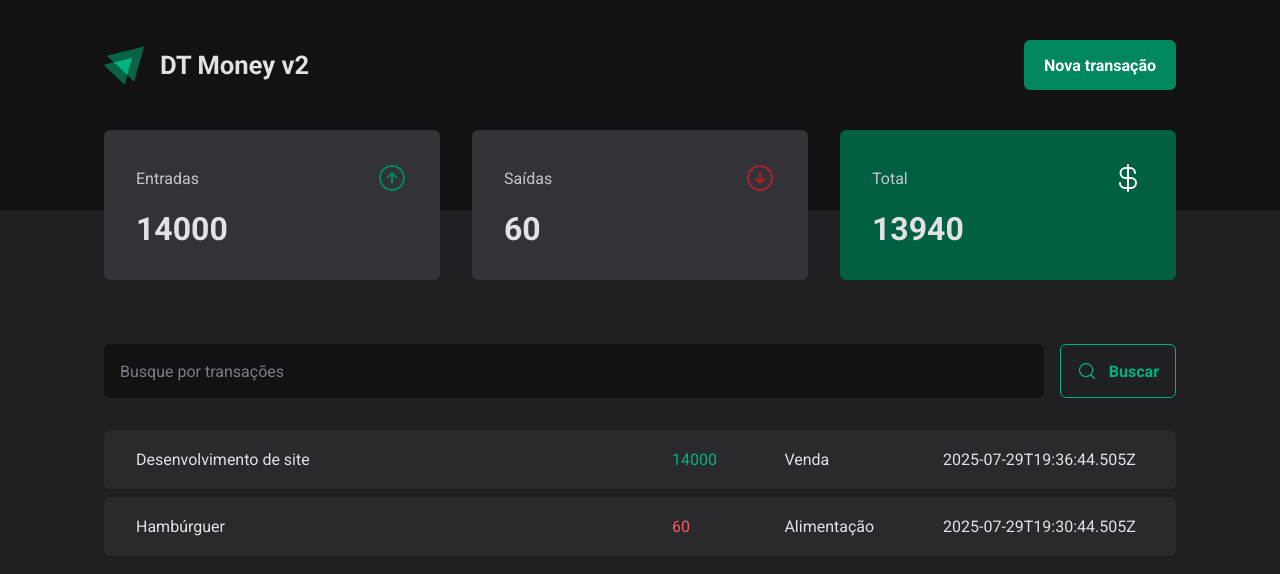
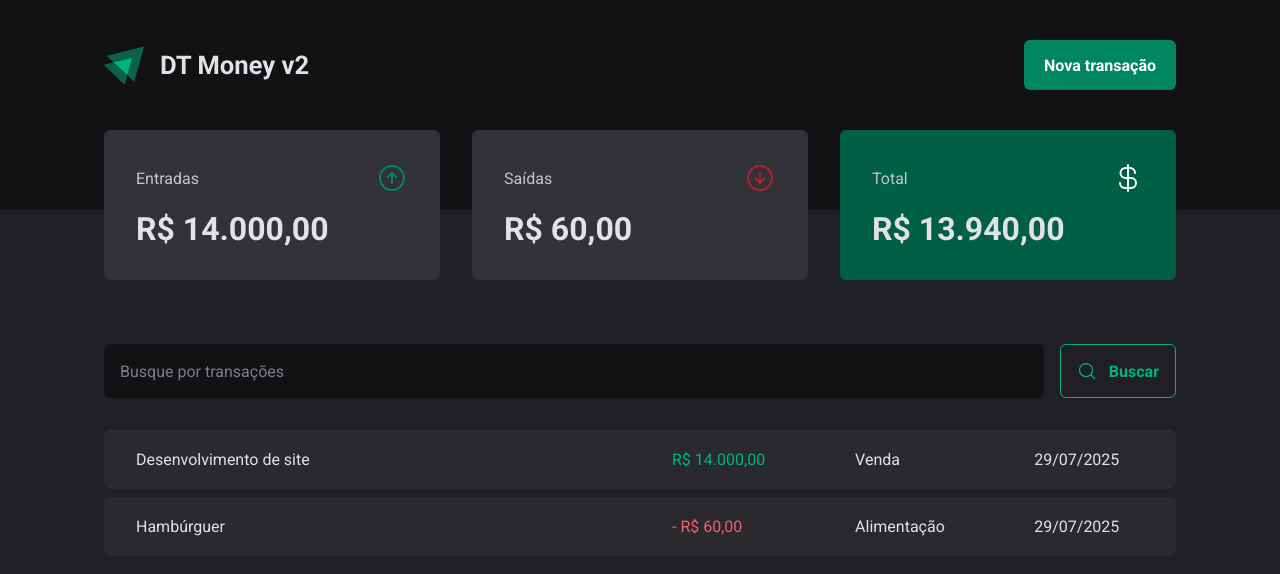
Before and after one commit to renyzeraa/dt-money-v2, a React (Vite) app: page / in a window 1280 px wide. Shown: the top 574 px of the page. Built offline with nearby package versions, Linux system fonts and the light colour scheme; data requests are answered from the project's data file.

Commit message:
feat: formatando valores

```diff
--- a/src/components/summary.tsx
+++ b/src/components/summary.tsx
@@ -1,4 +1,5 @@
 import { useTransactionStore } from "@/state/transactions";
+import { priceFormatter } from "@/utils/formatter";
 import { ArrowCircleDown, ArrowCircleUp, CurrencyDollar } from "phosphor-react";
 import { useShallow } from "zustand/shallow";
 
@@ -29,21 +30,21 @@ export function Summary() {
                     <span>Entradas</span>
                     <ArrowCircleUp size={32} className="text-green-500" />
                 </header>
-                <strong className="block mt-4 text-[2rem]">{income}</strong>
+                <strong className="block mt-4 text-[2rem]">{priceFormatter(income)}</strong>
             </div>
             <div className="bg-gray-600 rounded-md p-8">
                 <header className="flex justify-between text-gray-300 items-center">
                     <span>Saídas</span>
                     <ArrowCircleDown size={32} className="text-red-500" />
                 </header>
-                <strong className="block mt-4 text-[2rem]">{outcome}</strong>
+                <strong className="block mt-4 text-[2rem]">{priceFormatter(outcome)}</strong>
             </div>
             <div className="bg-gray-600 rounded-md p-8">
                 <header className="flex justify-between text-gray-300 items-center">
                     <span>Total</span>
                     <CurrencyDollar size={32} className="text-white" />
                 </header>
-                <strong className="mt-4 text-[2rem] block">{total}</strong>
+                <strong className="mt-4 text-[2rem] block">{priceFormatter(total)}</strong>
             </div>
         </section>
     )
--- a/src/pages/transactions.tsx
+++ b/src/pages/transactions.tsx
@@ -5,6 +5,7 @@ import { Summary } from "../components/summary";
 import { cn } from "@/lib/utils";
 import { useTransactionStore } from "@/state/transactions";
 import { useShallow } from "zustand/shallow";
+import { dateFormatter, priceFormatter } from "@/utils/formatter";
 
 export function Transactions() {
     const { transactions, setTransactions } = useTransactionStore(useShallow(state => ({
@@ -30,14 +31,17 @@ export function Transactions() {
 
                 <table className="w-full border-separate border-spacing-y-2 mt-6">
                     <tbody>
-                        {transactions.map(({ category, createdAt, description, price, type }) => (
-                            <tr key={createdAt}>
-                                <td className="py-5 px-8 bg-gray-700 border-solid rounded-tl-md rounded-bl-md" width="50%">{description}</td>
-                                <td className={cn("py-5 px-8 bg-gray-700 border-solid", type === 'income' ? 'text-green-300' : 'text-red-300')}>{price}</td>
-                                <td className="py-5 px-8 bg-gray-700 border-solid">{category}</td>
-                                <td className="py-5 px-8 bg-gray-700 border-solid rounded-tr-md rounded-br-md">{createdAt}</td>
-                            </tr>
-                        ))}
+                        {transactions.map(({ category, createdAt, description, price, type }) => {
+                            const income = type === 'income'
+                            return (
+                                <tr key={createdAt}>
+                                    <td className="py-5 px-8 bg-gray-700 border-solid rounded-tl-md rounded-bl-md" width="50%">{description}</td>
+                                    <td className={cn("py-5 px-8 bg-gray-700 border-solid", income ? 'text-green-300' : 'text-red-300')}>{!income && '- '}{priceFormatter(price)}</td>
+                                    <td className="py-5 px-8 bg-gray-700 border-solid">{category}</td>
+                                    <td className="py-5 px-8 bg-gray-700 border-solid rounded-tr-md rounded-br-md">{dateFormatter(new Date(createdAt))}</td>
+                                </tr>
+                            )
+                        })}
                     </tbody>
                 </table>
             </main>
--- /dev/null
+++ b/src/utils/formatter.ts
@@ -0,0 +1,6 @@
+export const dateFormatter = (new Intl.DateTimeFormat("pt-BR")).format
+
+export const priceFormatter = (new Intl.NumberFormat("pt-BR", {
+    style: 'currency',
+    currency: 'BRL'
+})).format
```
